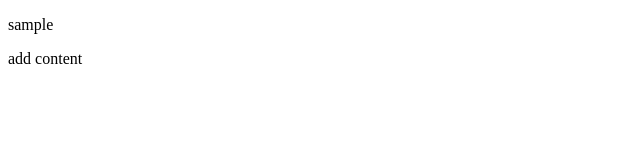
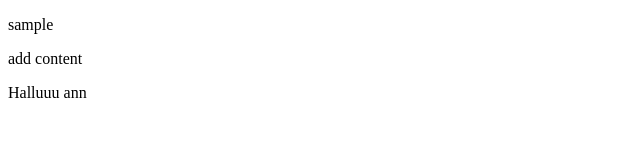
Before and after one commit to annfritzxz/example-repository, a plain HTML site: page index.html in a window 1280 px wide. Shown: the whole page, without its empty margins (0-640 px from the left). Drawn offline with Linux system fonts and the light colour scheme.

Commit message:
annprets

```diff
--- a/index.html
+++ b/index.html
@@ -3,5 +3,6 @@
     <body>
     <p>sample</p>
     <p>add content</p>
+    <p>Halluuu ann</p>
     </body>
 </html>
```
